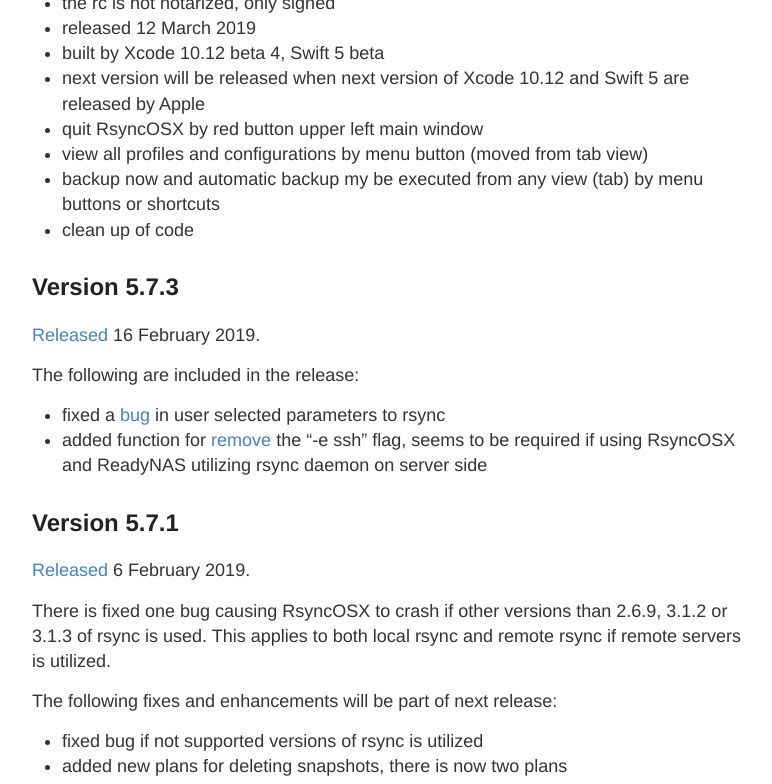
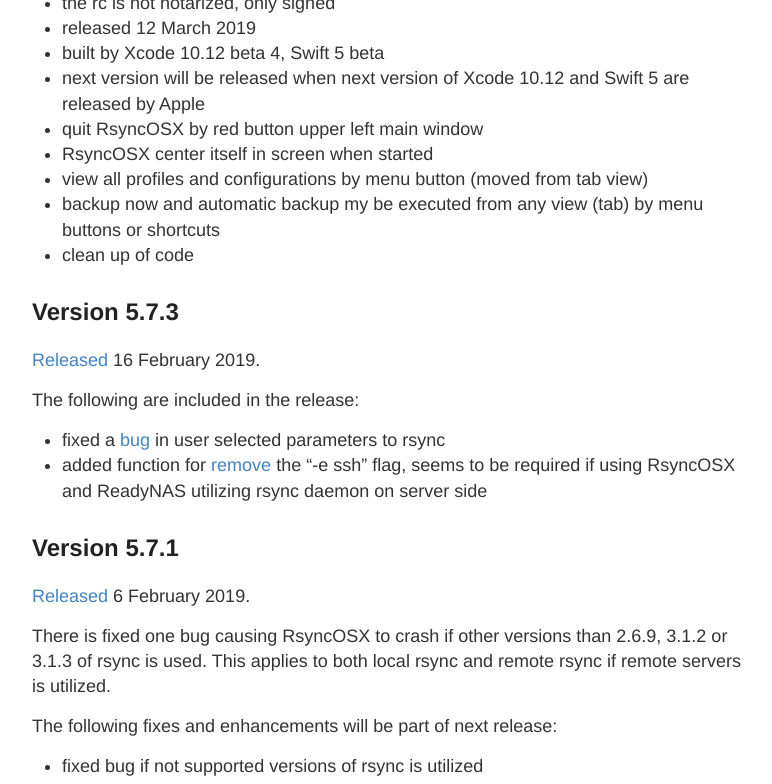
Before and after one commit to d2s/Documentation, a Jekyll site: the page built from _posts/2018-04-10-Changelog.md, in a window 1280 px wide and 900 px high, scrolled down 663 px, cut to the strip 116-900 px from the top of the window. Shown: the whole strip, without its empty margins (248-1020 px from the left). Built offline with Jekyll 4.4.1, drawn with Linux system fonts in a browser that asks for light colours.

Commit message:
Update 2018-04-10-Changelog.md

```diff
--- a/_posts/2018-04-10-Changelog.md
+++ b/_posts/2018-04-10-Changelog.md
@@ -16,6 +16,7 @@ The following are in this rc:
 - built by Xcode 10.12 beta 4, Swift 5 beta
 - next version will be released when next version of Xcode 10.12 and Swift 5 are released by Apple
 - quit RsyncOSX by red button upper left main window
+- RsyncOSX center itself in screen when started
 - view all profiles and configurations by menu button (moved from tab view)
 - backup now and automatic backup my be executed from any view (tab) by menu buttons or shortcuts
 - clean up of code
```
